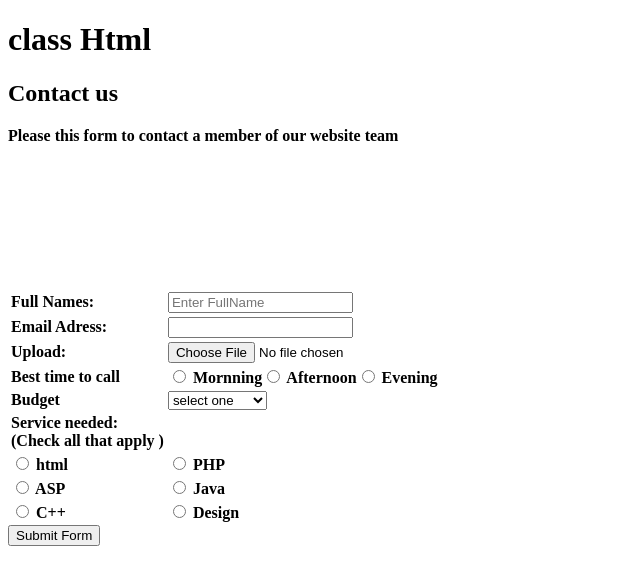
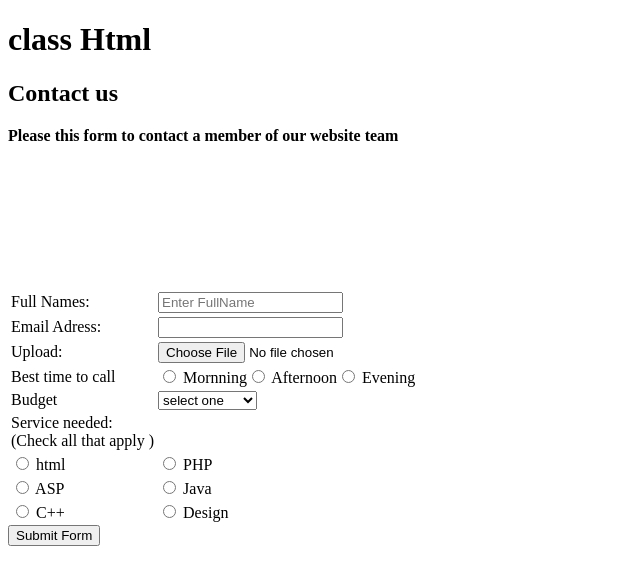
Before and after one commit to kwizerakey/Practice-coding, a plain HTML site: page index.html in a window 1280 px wide. Shown: the whole page, without its empty margins (0-640 px from the left). Drawn offline with Linux system fonts and the light colour scheme.

Commit message:
new version

```diff
--- a/index.html
+++ b/index.html
@@ -14,7 +14,7 @@
     <h2>Contact us </h2>
     <b>
         Please this form to contact a member of our website team
-        <table>
+    </b>    <table>
             <td>Full Names:</td>
             <td><input type="text" placeholder="Enter FullName"></td>
             </tr></br>
```
Also changed, not shown: style.css (added).
